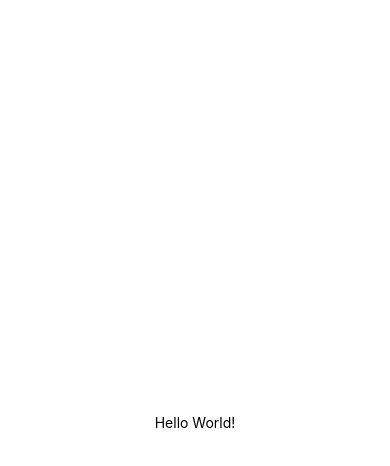
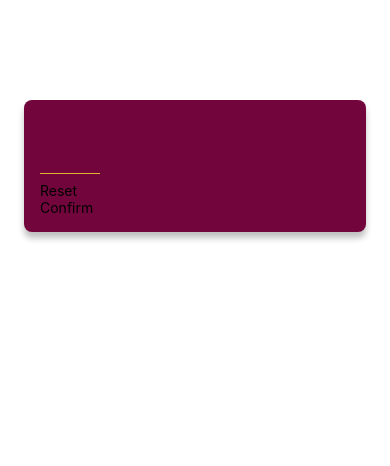
Before and after one commit to Schwaips/GuessMyNumber, a React Native app: screen / in a window 390 px wide. Shown: the top 466 px of the page. Built offline with nearby package versions, Linux system fonts and the light colour scheme.

Commit message:
styling frist screen

```diff
--- a/App.js
+++ b/App.js
@@ -1,12 +1,11 @@
-import { StatusBar } from 'expo-status-bar';
-import { StyleSheet, Text, View } from 'react-native';
+// import { StatusBar } from 'expo-status-bar';
+import { StyleSheet } from 'react-native';
+
+import StartGameScreen from './screens/StartGameScreen';
 
 export default function App() {
   return (
-    <View style={styles.container}>
-      <Text>Hello World!</Text>
-      <StatusBar style="auto" />
-    </View>
+    <StartGameScreen />
   );
 }
 
--- /dev/null
+++ b/components/PrimaryButton.js
@@ -0,0 +1,14 @@
+import React from "react";
+import { View, Text, StyleSheet } from "react-native";
+
+function PrimaryButton({children}) {
+  return (
+    <View>
+      <Text>{children}</Text>
+    </View>
+  );
+}
+
+const styles = StyleSheet.create({});
+
+export default PrimaryButton;
--- a/screens/StartGameScreen.js
+++ b/screens/StartGameScreen.js
@@ -1,12 +1,40 @@
-import {TextInput, View} from 'react-native';
+import {TextInput, View, StyleSheet} from 'react-native';
+import PrimaryButton from '../components/PrimaryButton';
 
 function StartGameScreen() {
-  return(
-    <View>
-      <TextInput />
-
+  return (
+    <View style={styles.inputContainer}>
+      <TextInput style={styles.numberInput} />
+      <PrimaryButton>Reset</PrimaryButton>
+      <PrimaryButton>Confirm</PrimaryButton>
     </View>
-  )
+  );
 }
 
+const styles = StyleSheet.create({
+  inputContainer: {
+    padding: 16,
+    marginHorizontal: 24,
+    marginTop: 100,
+    backgroundColor: '#72063c',
+    borderRadius: 8,
+    elevation: 4, // android only
+    shadowColor: 'black',
+    shadowOffset: { width: 0, height: 6},
+    shadowRadius: 6,
+    shadowOpacity: 0.25
+  },
+  numberInput: {
+    height: 50,
+    fontSize: 32,
+    borderBottomColor: '#ddb52f',
+    borderBottomWidth: 1,
+    color: '#ddb52f',
+    marginVertical: 8,
+    fontWeight: 'bold',
+    width: 60,
+    textAlign: 'center',
+  }
+})
+
 export default StartGameScreen;
```
